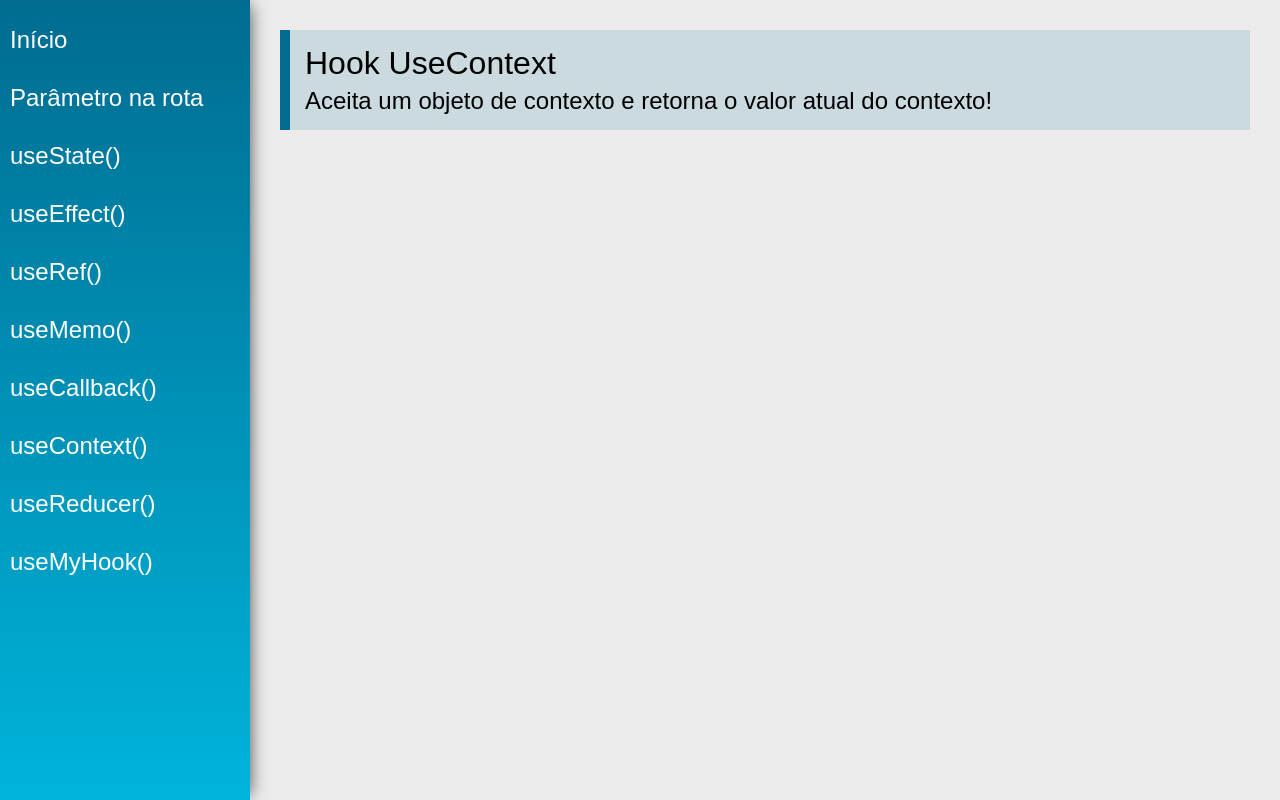
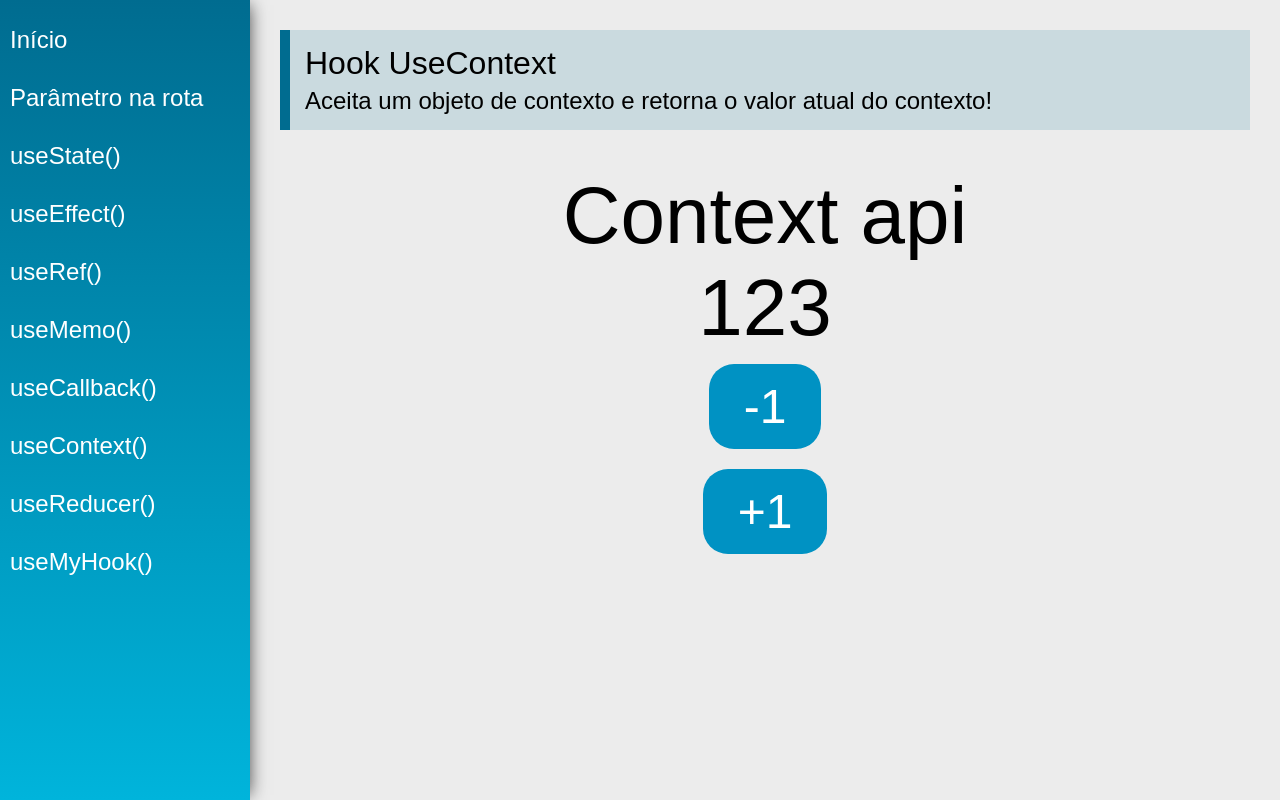
Before and after one commit to evertonwalker/react-router, a React (Create React App) app: page /useContext in a window 1280 px wide. Built offline with nearby package versions, Linux system fonts and the light colour scheme.

Commit message:
Primeira parte do useContext, compartilhando um estado entre componentes diferentes em toda app

```diff
--- /dev/null
+++ b/src/data/DataContext.js
@@ -0,0 +1,9 @@
+import React from "react";
+
+export const data = {
+  number: 123,
+  text: "Context api",
+};
+
+const DataContext = React.createContext(data);
+export default DataContext;
--- a/src/views/App.jsx
+++ b/src/views/App.jsx
@@ -1,20 +1,24 @@
-import './App.css'
-import React from 'react'
-import { BrowserRouter as Router } from  'react-router-dom'
+import "./App.css";
+import React, { useState } from "react";
+import { BrowserRouter as Router } from "react-router-dom";
 
-import Menu from '../components/layout/Menu'
-import Content from '../components/layout/Content'
+import Menu from "../components/layout/Menu";
+import Content from "../components/layout/Content";
+import DataContext, { data } from "../data/DataContext";
 
-const App = props => {
+const App = (props) => {
+  const [state, setState] = useState(data);
 
   return (
+    <DataContext.Provider value={{ state, setState }}>
       <div className="App">
         <Router>
           <Menu />
           <Content />
         </Router>
       </div>
-    )
-}
+    </DataContext.Provider>
+  );
+};
 
-export default App
+export default App;
--- a/src/views/examples/UseCallBackButtons.jsx
+++ b/src/views/examples/UseCallBackButtons.jsx
@@ -1,7 +1,6 @@
 import React from "react";
 
 const UseCallBackButtons = (props) => {
-  console.log("render...");
   return (
     <div>
       <button className="btn" onClick={() => props.inc(6)}>
--- a/src/views/examples/UseContext.jsx
+++ b/src/views/examples/UseContext.jsx
@@ -1,15 +1,38 @@
-import React from 'react'
-import PageTitle from '../../components/layout/PageTitle'
+import React, { useContext } from "react";
+import PageTitle from "../../components/layout/PageTitle";
+import DataContext from "../../data/DataContext";
 
 const UseContext = (props) => {
+  const { state, setState } = useContext(DataContext);
+
+  function setNumber(value) {
+    setState({
+      ...state,
+      number: state.number + value,
+    });
+  }
+
   return (
     <div className="UseContext">
       <PageTitle
         title="Hook UseContext"
         subtitle="Aceita um objeto de contexto e retorna o valor atual do contexto!"
       />
+      <div className="center">
+        <span className="text">{state.text}</span>
+        <span className="text">{state.number}</span>
       </div>
-    )
-}
 
-export default UseContext
+      <div className="center">
+        <button className="btn" onClick={() => setNumber(-1)}>
+          -1
+        </button>
+        <button className="btn" onClick={() => setNumber(1)}>
+          +1
+        </button>
+      </div>
+    </div>
+  );
+};
+
+export default UseContext;
```
Also changed, not shown: src/index.js (+5 -8 lines). Lines whose indentation alone changed are shown as unchanged.
